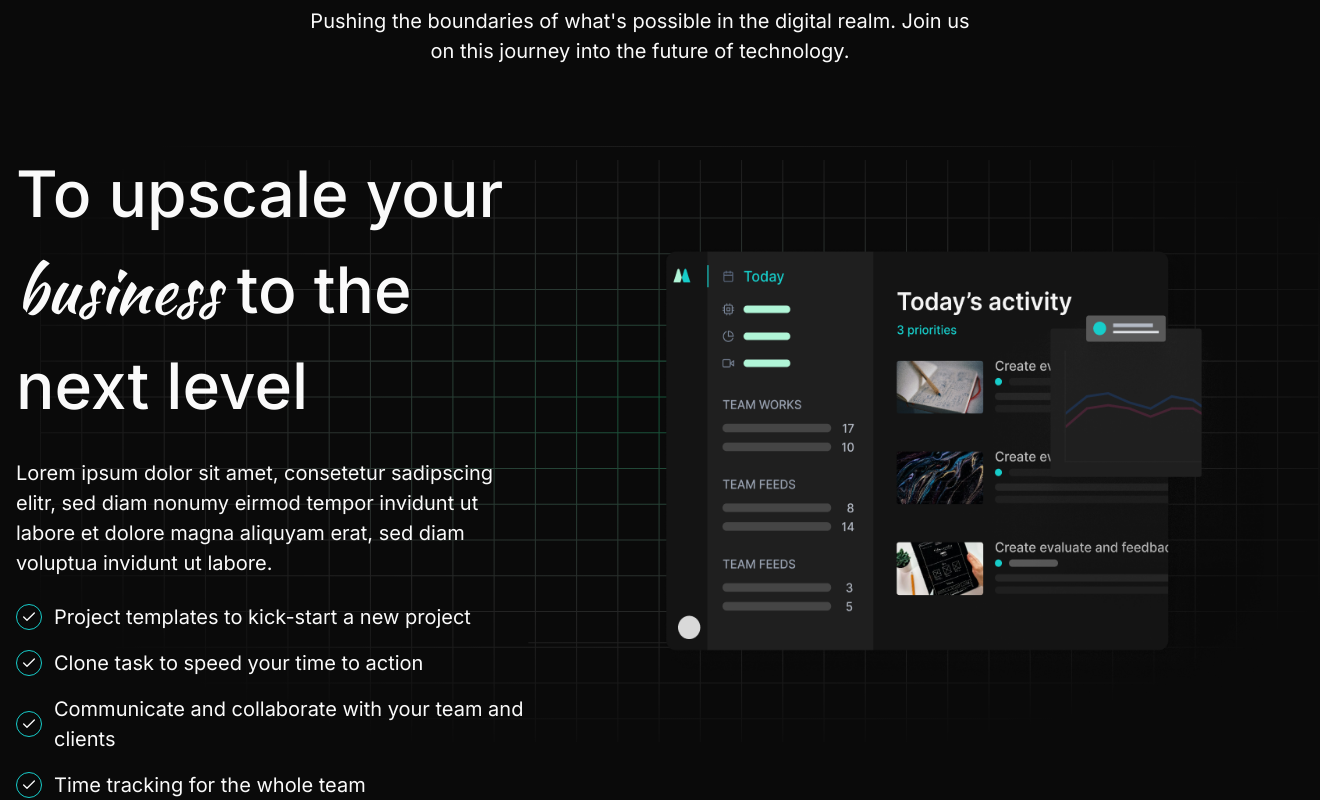
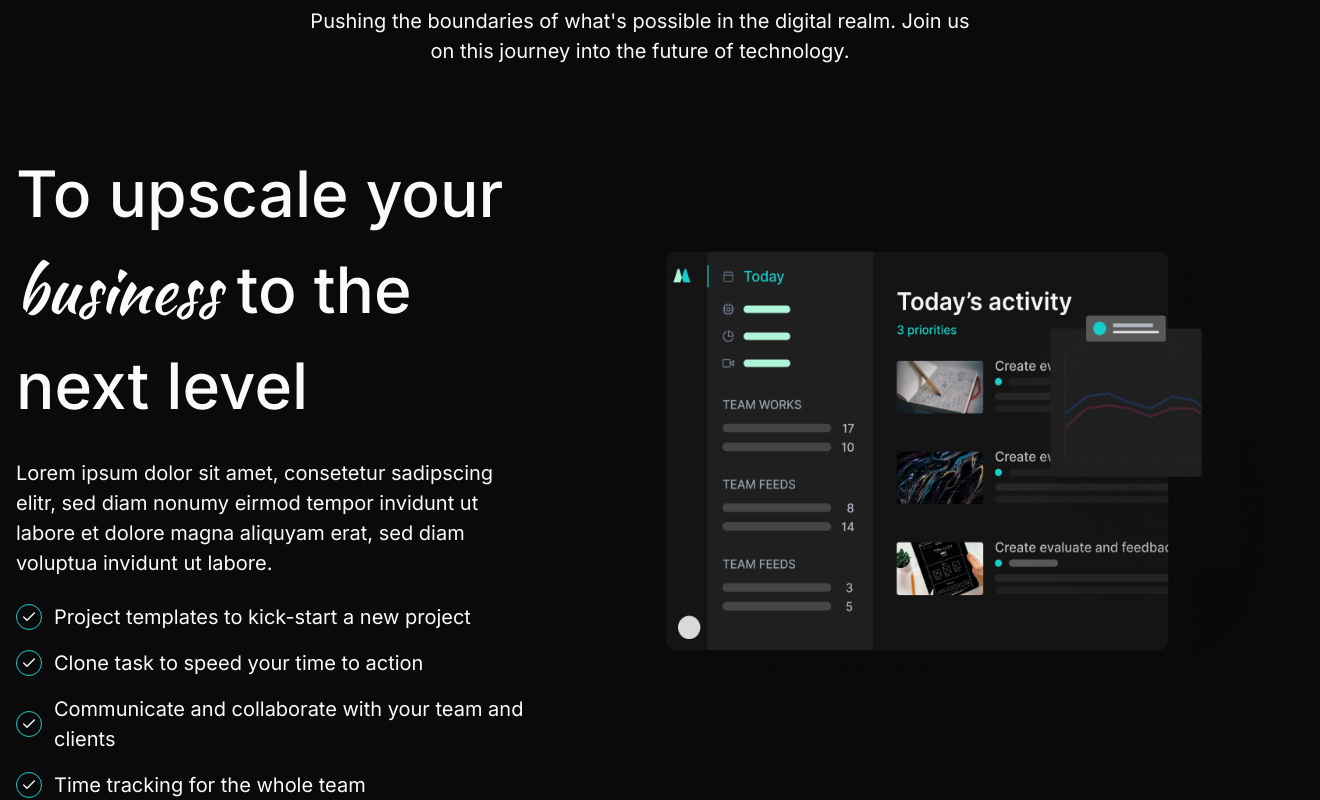
Before and after one commit to Roshen-Perera/ceylon-developers-portfolio, a Next.js app: page / in a window 1280 px wide. Shown: the part 742-1542 px from the top of the page, 1320 px wide, since content can reach past the window. Built offline with nearby package versions, Linux system fonts and the light colour scheme.

Commit message:
Remove MeshVector2 component from Why component

```diff
--- a/components/why.tsx
+++ b/components/why.tsx
@@ -6,9 +6,9 @@ import TodaysWorkIMG from './todaysWorkIMG';
 
 const Why = () => {
   return (
-    <div className="flex flex-col items-center justify-center mt-12">
+    <div className="flex flex-col items-center justify-center mt-12 ">
       {/* <MeshVector /> */}
-      <MeshVector2 />
+      {/* <MeshVector2 /> */}
       <div className="grid grid-cols-1 lg:grid-cols-2 items-center gap-12">
         <div className="flex flex-col gap-6 flex-1 max-w-lg">
           <H2>
```
